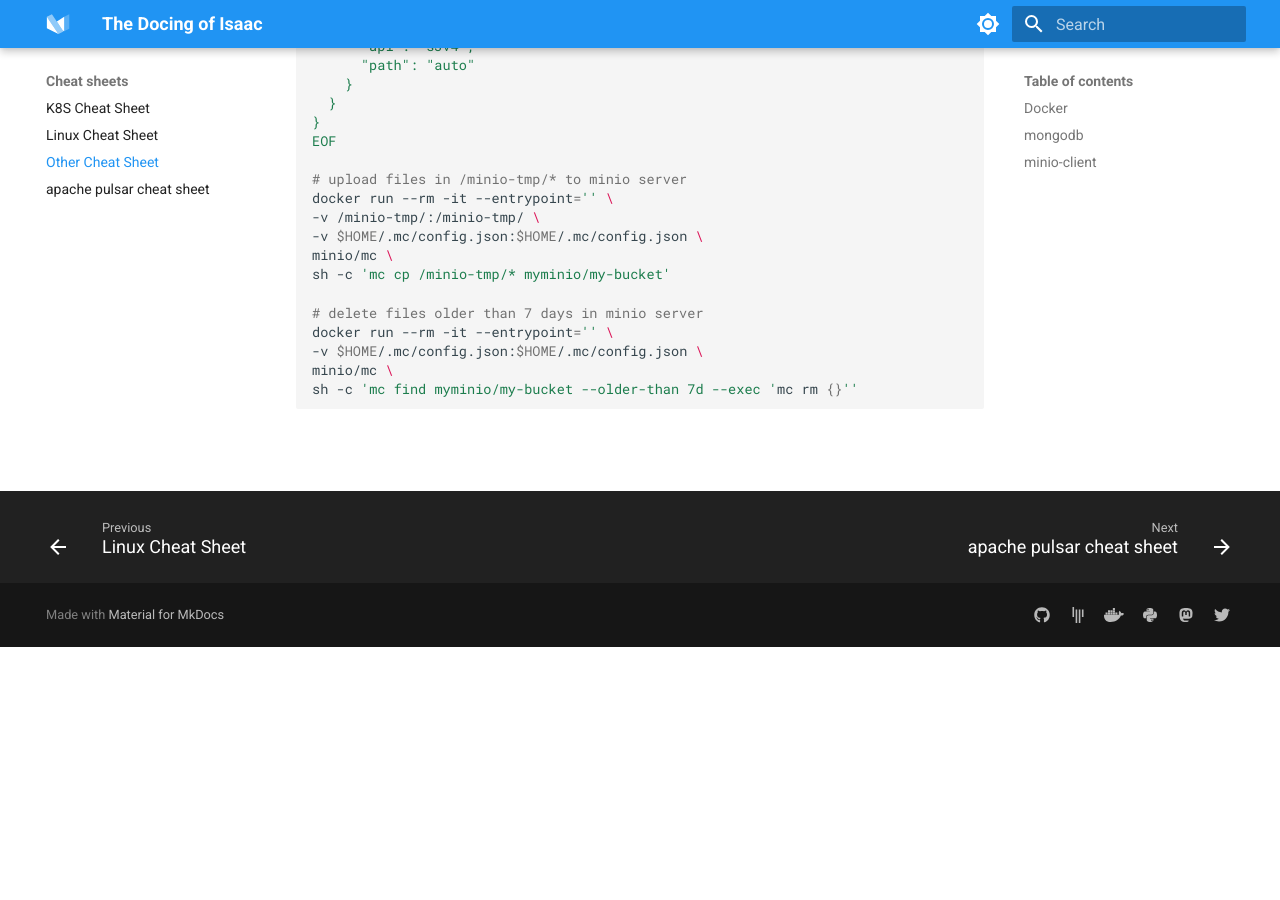
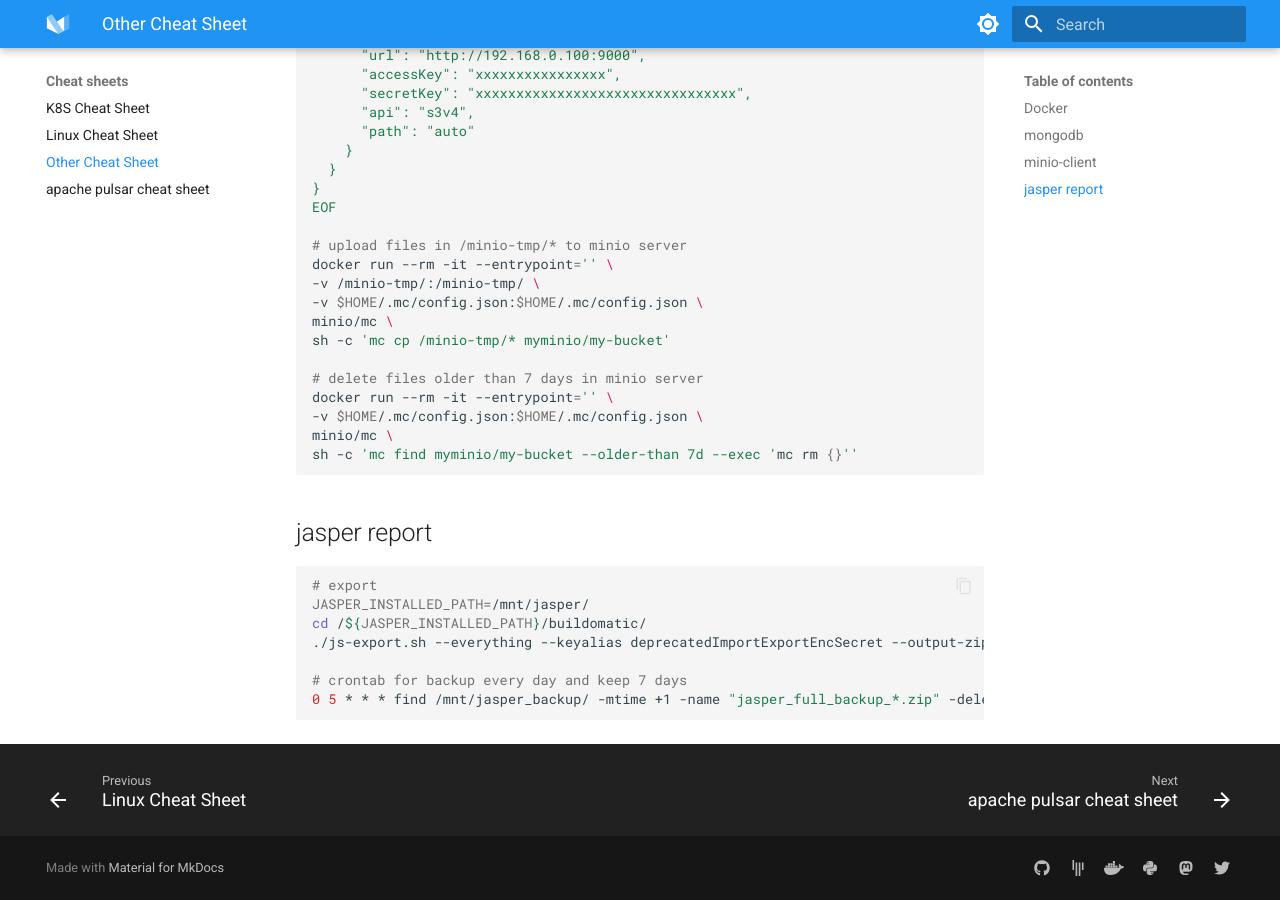
Before and after one commit to yip102011/my_mkdocs, an MkDocs documentation site: the page built from docs/cheat_sheets/other_cheat_sheet.md, in a window 1280 px wide and 900 px high, scrolled down 1085 px. Built offline with MkDocs 1.6.1 and Material for MkDocs 9.7.7, drawn with Linux system fonts in a browser that asks for light colours; before the commit the page ends 1732 px from its top, so only the background shows below that.

Commit message:
update cheat sheet

````diff
--- a/docs/cheat_sheets/other_cheat_sheet.md
+++ b/docs/cheat_sheets/other_cheat_sheet.md
@@ -78,4 +78,14 @@ sh -c 'mc find myminio/my-bucket --older-than 7d --exec 'mc rm {}''
 
 ```
 
-#
+## jasper report
+
+```bash
+# export
+JASPER_INSTALLED_PATH=/mnt/jasper/
+cd /${JASPER_INSTALLED_PATH}/buildomatic/
+./js-export.sh --everything --keyalias deprecatedImportExportEncSecret --output-zip /mnt/jasper_backup/jasper_full_backup_$(date +'%Y%m%d_%H%M').zip
+
+# crontab for backup every day and keep 7 days
+0 5 * * * find /mnt/jasper_backup/ -mtime +1 -name "jasper_full_backup_*.zip" -delete && cd $JASPER_INSTALLED_PATH/buildomatic/ && ./js-export.sh --everything --keyalias deprecatedImportExportEncSecret --output-zip /mnt/jasper_backup/jasper_full_backup_$(date +'%Y%m%d_%H%M').zip
+```
````
Also changed, not shown: docs/cheat_sheets/linux_cheat_sheet.md (+5 -2 lines).
